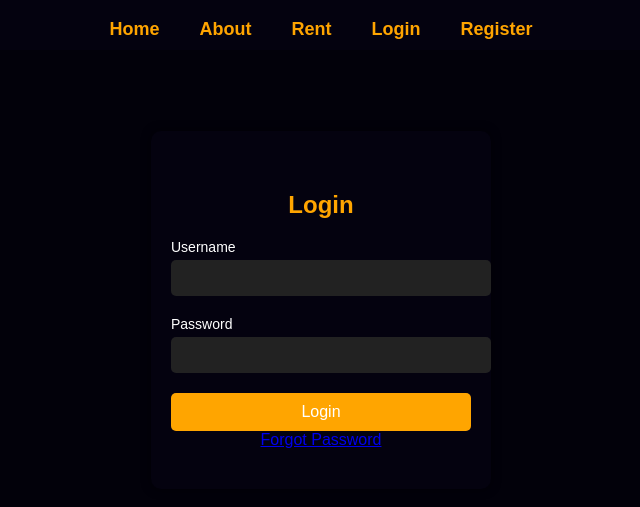
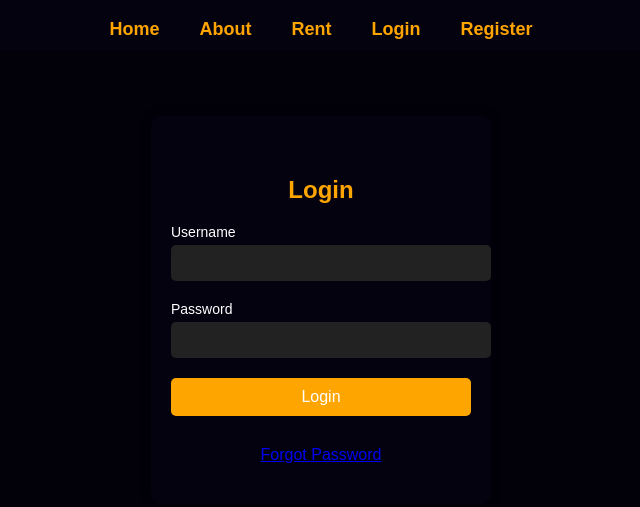
Before and after one commit to andrinruegg/Modul293MaxAnd, a plain HTML site: page Project/Code/loginpage.html in a window 1280 px wide. Shown: the whole page, without its empty margins (319-959 px from the left). Drawn offline with Linux system fonts and the light colour scheme.

Commit message:
Add styling for forgot-password button

```diff
--- a/Project/Code/style.css
+++ b/Project/Code/style.css
@@ -262,6 +262,10 @@ button:hover {
     box-shadow: 0 15px 30px rgba(0, 0, 0, 0.5);
 }
 
+.forgot-password {
+    margin-top: 30px;
+}
+
 .image-grid {
     display: flex;
     flex-wrap: wrap;
```
